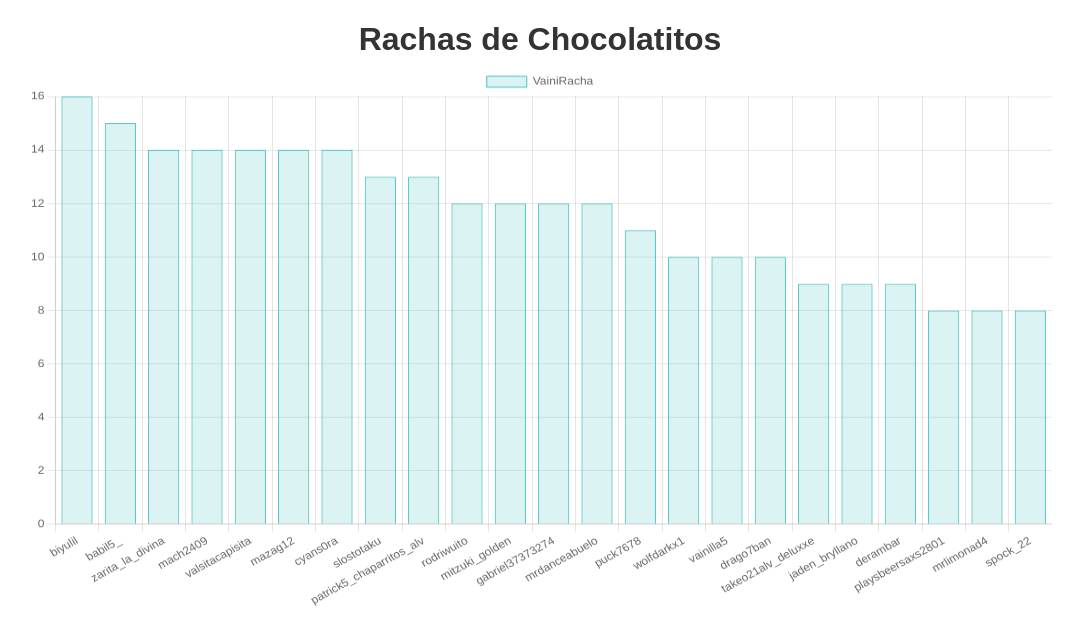
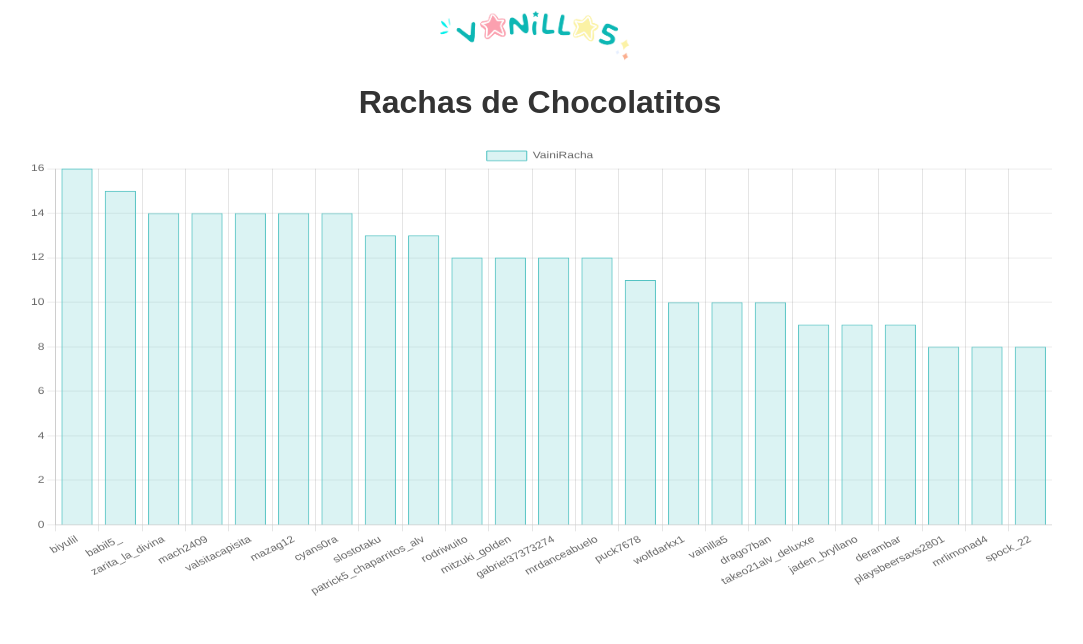
Before and after one commit to Vainilla5/Vainilla5, a plain HTML site: page index.html in a window 1280 px wide. Shown: the whole page, without its empty margins (100-1183 px from the left). Drawn offline with nearby package versions, Linux system fonts and the light colour scheme.

Commit message:
con logo

```diff
--- a/index.html
+++ b/index.html
@@ -7,7 +7,10 @@
   <link rel="stylesheet" href="style.css">
 </head>
 <body>
-  <h1>Rachas de Chocolatitos</h1>
+  <header class="header">
+    <img src="img/Vanilla.png" alt="Logo" class="logo">
+    <h1>Rachas de Chocolatitos</h1>
+  </header>
   <canvas id="rachaChart"></canvas>
   <script src="https://cdn.jsdelivr.net/npm/chart.js"></script>
   <script src="script.js"></script>
--- a/style.css
+++ b/style.css
@@ -6,8 +6,20 @@ body {
     padding: 0px;
     display: grid;
     grid-template-columns: 1fr;
-    grid-template-rows: 10% 90%;
     justify-items: center;
+  }
+
+  .header {
+    display: grid;
+    grid-template-columns: 1fr;
+    justify-items: center;
+  }
+
+  /* Logo */
+  .logo {
+    width: 200px; /* Ajusta el tamaño del logo */
+    height: auto; /* Mantén la proporción */
+    margin-right: 10px; /* Espacio entre el logo y el título */
   }
 
   h1 {
@@ -18,7 +30,7 @@ body {
     width: auto;
     max-width: 80%; /* Ancho máximo */
     height: auto; /* Altura específica */
-    max-height: 90%;
+    max-height: 80%;
     margin: 0 50px ; /* Centrar */
   }
 
```
Also changed, not shown: img/Vanilla.png (added).
